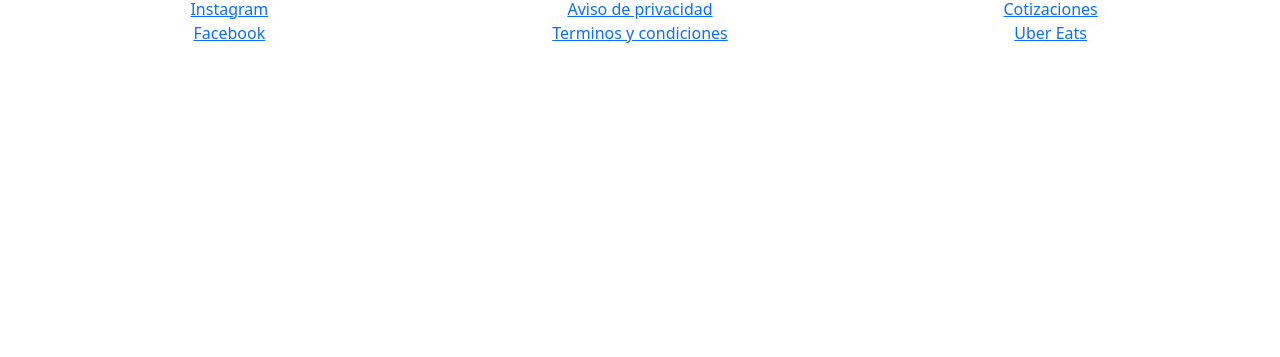
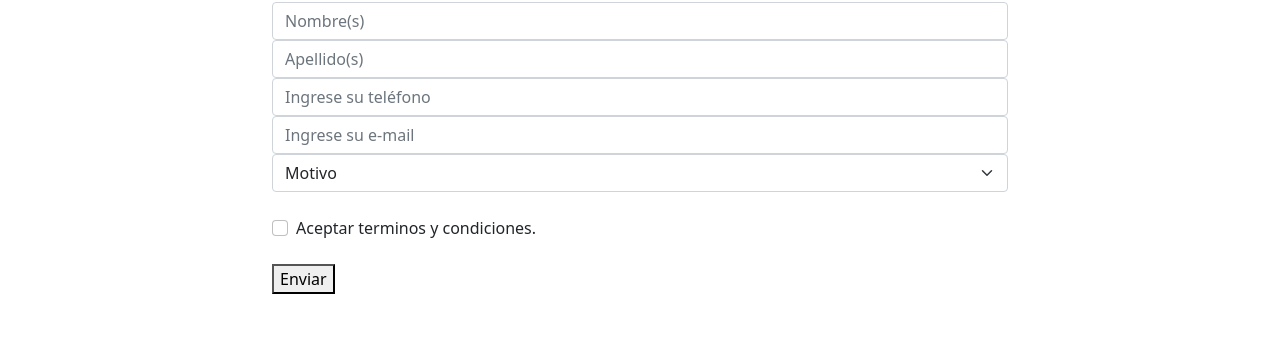
Before and after one commit to ErichVVs/3er-entregadelproyecto-ch, a plain HTML site: page páginas/Contacto.html in a window 1280 px wide. Shown: the part 256-613 px from the top of the page. Drawn offline with nearby package versions, Linux system fonts and the light colour scheme.

Commit message:
formularios

```diff
--- a/páginas/Contacto.html
+++ b/páginas/Contacto.html
@@ -45,7 +45,35 @@
 
     <!--Tarjetas de productos 1-->
 
-
+    <main>
+        <h3 class="mt-4 text-center">Contacto</h3>
+        <div class="container">
+            <div class="row justify-content-center">
+                <form action="#" class="mt-4 col-md-8 col-lg-8">
+                    <input type="text" class="form-control" placeholder="Nombre(s)" required>
+                    <input type="text" class="form-control" placeholder="Apellido(s)" required>
+                    <input type="numer" class="form-control" placeholder="Ingrese su teléfono" required>
+                    <input type="email" class="form-control" placeholder="Ingrese su e-mail" required>
+                    <select class="form-select" aria-label="Default select example">
+                        <option selected>Motivo</option>
+                        <option value="1">Pedidos</option>
+                        <option value="2">Cotizaciones</option>
+                        <option value="3">Comentarios</option>
+                        <option value="4">Dudas y sugerencias</option>
+                    </select>
+                    <div class="mt-4 form-check">
+                        <input class="form-check-input" type="checkbox" value="" id="flexCheckDefault">
+                        <label class="form-check-label" for="flexCheckDefault">
+                        Aceptar terminos y condiciones.
+                        </label>
+                    </div>
+                    <div class="mt-4 mb-4">
+                        <button type="submit" class="boton-primario">Enviar</button>
+                    </div>
+                </form>
+            </div>
+        </div>
+    </main>
 
     <!--Pie de página-->
 
```
